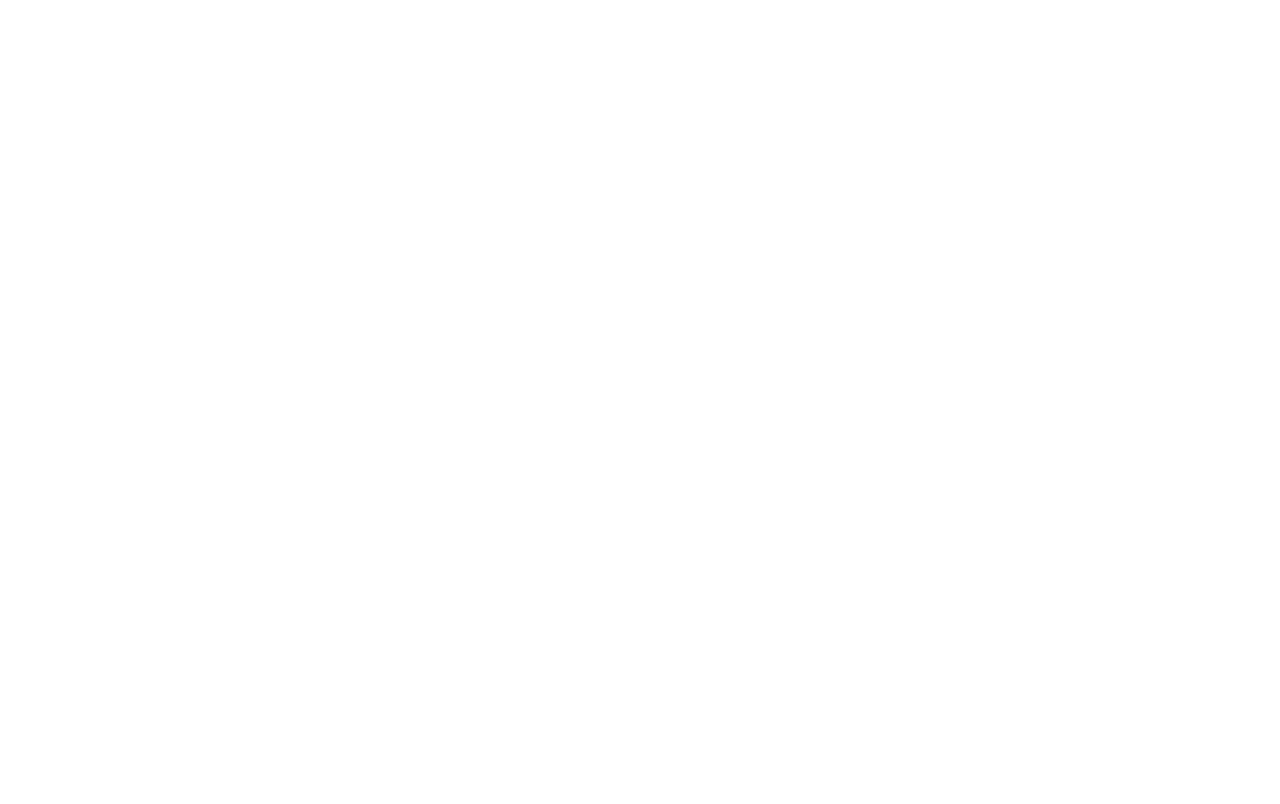
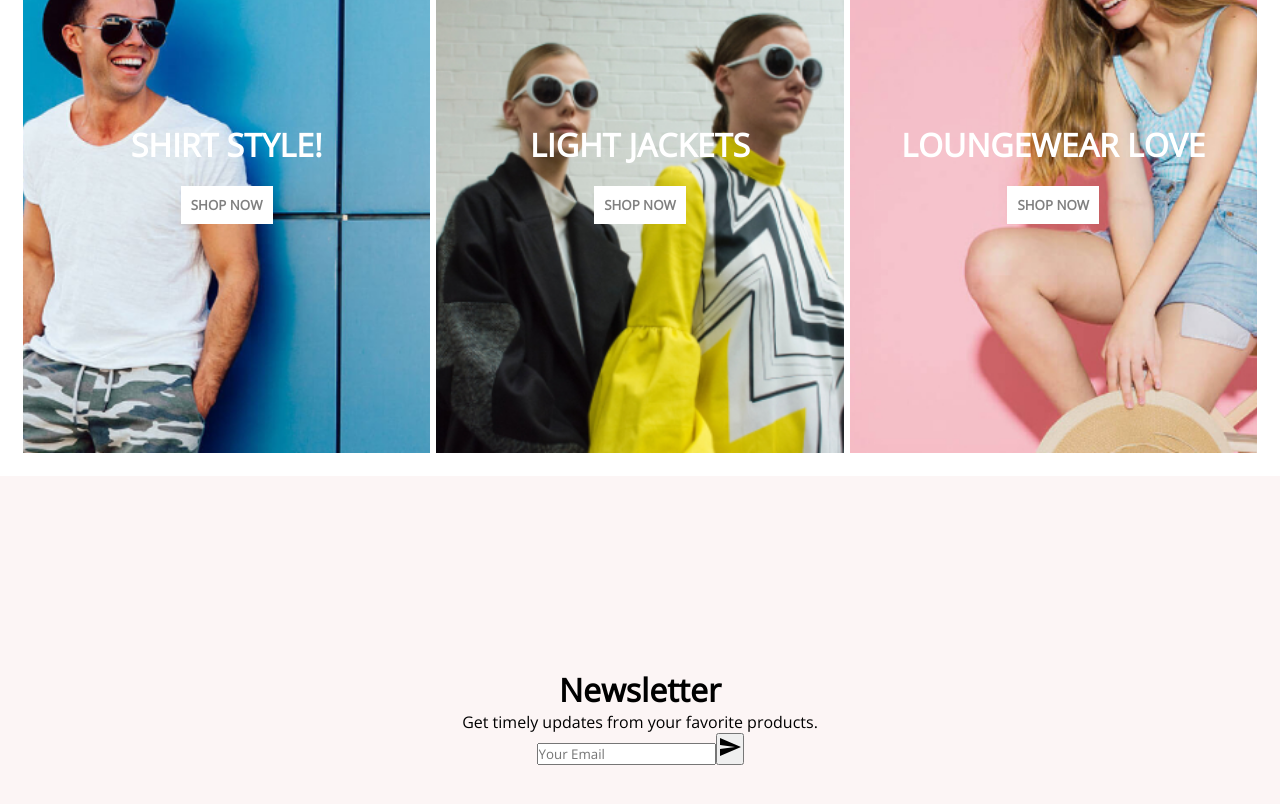
Before and after one commit to mohadeseh-saedpanah76/Clothing-Website-Final, a React (Create React App) app: page / in a window 1280 px wide. Shown: the part 1020-1824 px from the top of the page. Before the commit the page ends 890 px from the top, so only its background shows below. Built offline with nearby package versions, Linux system fonts and the light colour scheme.

Commit message:
changes4

```diff
--- a/src/components/Categories/Categories.css
+++ b/src/components/Categories/Categories.css
@@ -0,0 +1,5 @@
+.categories-container{
+    display: flex;
+    justify-content: space-between;
+    padding: 20px;
+}
--- a/src/components/Categories/Categories.jsx
+++ b/src/components/Categories/Categories.jsx
@@ -1,9 +1,16 @@
-import React from 'react'
+import CategoryItem from '../CategoryItem/CategoryItem'
+
+import {categories} from '../../data'
+
+import './Categories.css'
+
 
 const Categories = () => {
   return (
-    <div>
-
+    <div className='categories-container'>
+      {categories.map((item)=>{
+        return <CategoryItem item={item} key={item.id}/>
+      })}
     </div>
   )
 }
--- a/src/components/CategoryItem/CategoryItem.css
+++ b/src/components/CategoryItem/CategoryItem.css
@@ -0,0 +1,38 @@
+.categoryitem-container{
+    flex: 1;
+    margin: 3px;
+    height: 70vh;
+    position: relative;
+}
+
+.categoryitem-container img{
+    width: 100%;
+    height: 100%;
+    object-fit: cover;
+}
+
+.categoryitem-info{
+    position: absolute;
+    top: 0;
+    left: 0;
+    width: 100%;
+    height: 100%;
+    display: flex;
+    align-items: center;
+    justify-content: center;
+    flex-direction: column;
+}
+
+.categoryitem-info h1{
+    color: white;
+    margin-bottom: 20px;
+}
+
+.categoryitem-info button{
+    border: none;
+    padding: 10px;
+    background-color: white;
+    color: gray;
+    cursor: pointer;
+    font-weight: 600;
+}
--- a/src/components/CategoryItem/CategoryItem.jsx
+++ b/src/components/CategoryItem/CategoryItem.jsx
@@ -1,9 +1,19 @@
-import React from 'react'
+import './CategoryItem.css'
 
-const CategoryItem = () => {
+const CategoryItem = ({item}) => {
   return (
-    <div>
+    <div className='categoryitem-container'>
+      <img src={item.image}/>
 
+      <div className='categoryitem-info'>
+        <h1>
+          {item.title}
+        </h1>
+
+        <button>
+          SHOP NOW
+        </button>
+      </div>
     </div>
   )
 }
--- a/src/components/Newsletter/Newsletter.css
+++ b/src/components/Newsletter/Newsletter.css
@@ -0,0 +1,8 @@
+.newsletter-container{
+    display: flex;
+    align-items: center;
+    justify-content: center;
+    height: 60vh;
+    background-color:#fcf5f5;
+    flex-direction: column;
+}
--- a/src/components/Newsletter/Newsletter.jsx
+++ b/src/components/Newsletter/Newsletter.jsx
@@ -1,9 +1,22 @@
-import React from 'react'
+import { Send } from '@mui/icons-material'
+
+import './Newsletter.css'
 
 const Newsletter = () => {
   return (
-    <div>
-
+    <div className='newsletter-container'>
+      <h1>
+        Newsletter
+      </h1>
+      <span>
+        Get timely updates from your favorite products.
+      </span>
+      <div className='input-container'>
+          <input placeholder='Your Email'/>
+          <button>
+            <Send/>
+          </button>
+      </div>
     </div>
   )
 }
--- a/src/data.js
+++ b/src/data.js
@@ -1,6 +1,9 @@
 import picture3 from './assets/picture3.png'
 import picture4 from './assets/picture4.png'
 import picture1 from './assets/picture1.png'
+import picture2 from './assets/picture2.jpg'
+import picture5 from './assets/picture5.jpg'
+import picture6 from './assets/picture6.jpg'
 
 
 
@@ -27,3 +30,21 @@
         bg:"f5f0f4",
     }
 ]
+
+export const categories = [
+    {
+        id:1,
+        image:picture2,
+        title:"SHIRT STYLE!"
+    },
+    {
+        id:2,
+        image:picture5,
+        title:"LIGHT JACKETS"
+    },
+    {
+        id:3,
+        image:picture6,
+        title:"LOUNGEWEAR LOVE"
+    }
+]
--- a/src/pages/Home/Home.jsx
+++ b/src/pages/Home/Home.jsx
@@ -1,7 +1,9 @@
 import React from 'react'
 
 import Announcement from '../../components/Announcement/Announcement'
+import Categories from '../../components/Categories/Categories'
 import Navbar from '../../components/Navbar/Navbar'
+import Newsletter from '../../components/Newsletter/Newsletter'
 import Slider from '../../components/Slider/Slider'
 
 const Home = () => {
@@ -10,6 +12,8 @@
       <Announcement/>
       <Navbar/>
       <Slider/>
+      <Categories/>
+      <Newsletter/>
     </div>
   )
 }
```
